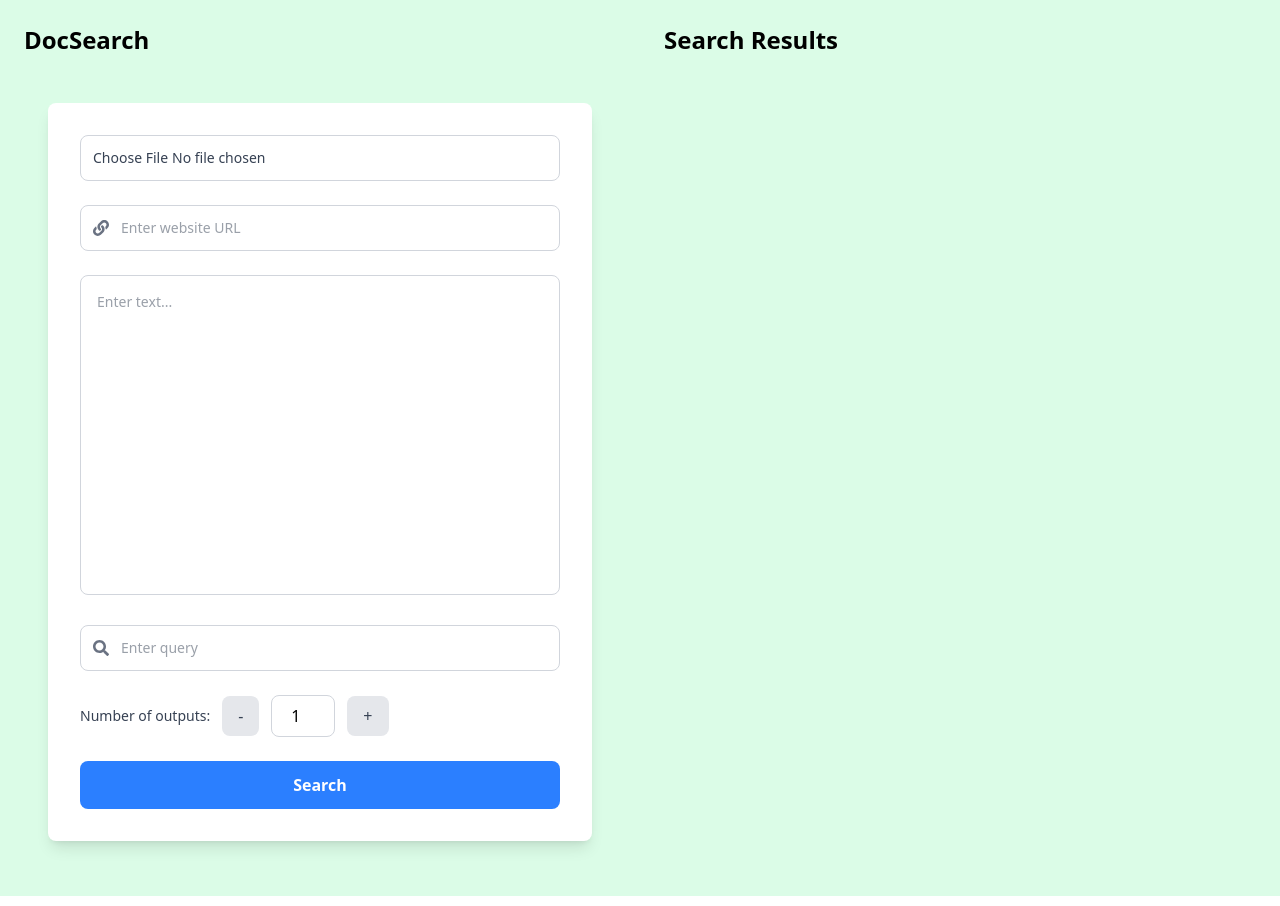
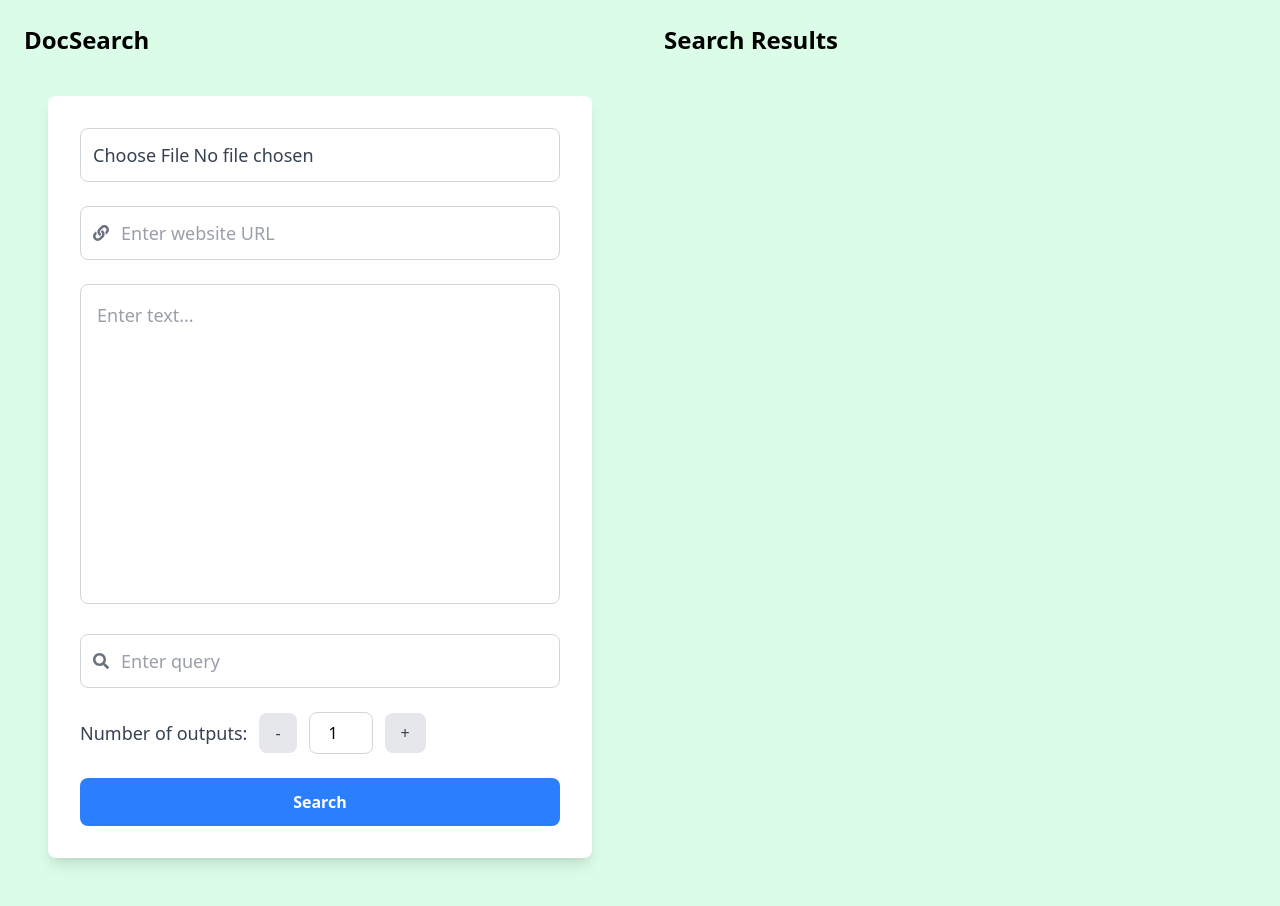
Before and after one commit to AregawiF/Document-Search, a React (Vite) app in the folder DocSearch/: page / in a window 1280 px wide. Built offline with nearby package versions, Linux system fonts and the light colour scheme.

Commit message:
added a progress indicator

```diff
--- a/DocSearch/src/components/InputForm.tsx
+++ b/DocSearch/src/components/InputForm.tsx
@@ -11,6 +11,8 @@ const InputForm = ({ onSearch } : InputFormProps) => {
   const [textInput, setTextInput] = useState('');
   const [query, setQuery] = useState('');
   const [outputCount, setOutputCount] = useState(1);
+  const [loading, setLoading] = useState(false); // Loading state
+
 
     const readFileContent = (file: File): Promise<string> => {
     return new Promise((resolve, reject) => {
@@ -43,13 +45,13 @@ const InputForm = ({ onSearch } : InputFormProps) => {
     // Process text input
     if (textInput.trim() !== '') {
         const textInputStrings = textInput.split('\n\n'); // Split content by paragraphs
-        combinedSources.push(...textInputStrings); // Add each paragraph as a separate string
-    }
 
-    // Process URL input
-    if (url.trim() !== '') {
-      combinedSources.push(`URL: ${url}`); // Add URL as a string (you can fetch content from the URL if needed)
-    }
+        // Clean up each text input string to avoid any invalid characters
+        const cleanedInputStrings = textInputStrings.map((str) => str.replace(/[^\x20-\x7E]/g, "")); // Remove non-ASCII characters
+
+        combinedSources.push(...cleanedInputStrings); // Add each cleaned paragraph as a separate string
+        }
+
     // Ensure there's at least one source
     if (combinedSources.length === 0 && url.trim() === '') {
       alert('Please provide at least one input source (File, URL, or Text).');
@@ -68,8 +70,9 @@ const InputForm = ({ onSearch } : InputFormProps) => {
       outputCount: outputCount,
     };
 
+    setLoading(true);
+
     try {
-      // Make API call to fetch search results
       const response = await fetch('https://document-search-r3wt.onrender.com/search', {
         method: 'POST',
         headers: {
@@ -81,12 +84,15 @@ const InputForm = ({ onSearch } : InputFormProps) => {
       if (response.ok) {
         const data = await response.json();
         console.log('Search results:', data.results);
-        onSearch(data.results);
+        onSearch(data.results.slice(0, outputCount)); // Pass search results to parent component
       } else {
         console.error('Failed to fetch search results:', response.statusText);
       }
+
     } catch (error) {
       console.error('Error fetching data:', error);
+    } finally {
+      setLoading(false);
     }
   };
 
@@ -104,7 +110,7 @@ const InputForm = ({ onSearch } : InputFormProps) => {
             type="file"
             accept=".txt,.docx,.pdf"
             onChange={(e) => setFile(e.target.files[0])}
-            className="flex-1 text-gray-700 text-sm outline-none"
+            className="flex-1 text-gray-700 text-lg outline-none"
           />
         </div>
 
@@ -116,7 +122,7 @@ const InputForm = ({ onSearch } : InputFormProps) => {
             placeholder="Enter website URL"
             value={url}
             onChange={(e) => setUrl(e.target.value)}
-            className="flex-1 ml-3 text-gray-700 text-sm outline-none"
+            className="flex-1 ml-3 text-gray-700 text-lg outline-none"
           />
         </div>
 
@@ -125,7 +131,7 @@ const InputForm = ({ onSearch } : InputFormProps) => {
           placeholder="Enter text..."
           value={textInput}
           onChange={(e) => setTextInput(e.target.value)}
-          className="border border-gray-300 rounded-lg w-full h-80 p-4 text-sm text-gray-700 outline-none resize-none hover:border-blue-400 focus:ring-2 focus:ring-blue-400"
+          className="border border-gray-300 rounded-lg w-full h-80 p-4 text-lg text-gray-700 outline-none resize-none hover:border-blue-400 focus:ring-2 focus:ring-blue-400"
         />
 
         {/* Query Input */}
@@ -136,13 +142,13 @@ const InputForm = ({ onSearch } : InputFormProps) => {
             placeholder="Enter query"
             value={query}
             onChange={(e) => setQuery(e.target.value)}
-            className="flex-1 ml-3 text-gray-700 text-sm outline-none"
+            className="flex-1 ml-3 text-gray-700 text-lg outline-none"
           />
         </div>
 
         {/* Output Count */}
         <div className="flex items-center space-x-3">
-            <span className="text-gray-700 text-sm">Number of outputs:</span>
+            <span className="text-gray-700 text-lg">Number of outputs:</span>
           <button
             type="button"
             onClick={() => setOutputCount(Math.max(1, outputCount - 1))}
@@ -165,13 +171,21 @@ const InputForm = ({ onSearch } : InputFormProps) => {
           </button>
         </div>
 
+        {/* Loading Indicator */}
+        {loading && (
+            <div className="flex justify-center items-center">
+            <div className="w-8 h-8 border-4 border-t-4 border-blue-500 border-dashed rounded-full animate-spin"></div>
+            </div>
+        )}
+
         {/* Submit Button */}
         <button
           type="submit"
           className="w-full bg-blue-500 text-white py-3 rounded-lg font-semibold hover:bg-blue-600 transition"
-        >
+          >
           Search
         </button>
+
       </form>
     </div>
   );
--- a/DocSearch/src/components/ResultCard.tsx
+++ b/DocSearch/src/components/ResultCard.tsx
@@ -2,7 +2,7 @@ const ResultCard = ({ result }: { result: any }) => {
   return (
     <div className="result-card bg-white border border-gray-300 p-6 rounded-xl shadow-md hover:shadow-lg transition duration-300 ease-in-out w-full">
       <h3 className="font-bold text-lg text-blue-600">
-        Similarity Score: <span className="text-gray-800">{result[1]}</span>
+        Similarity Score: <span className="text-gray-800">{result[1].toFixed(2)}</span>
       </h3>
       <p className="text-gray-600 mt-2 line-clamp-2">
         <span className="font-semibold text-blue-500">Search Text:</span> {result[0]}
```
